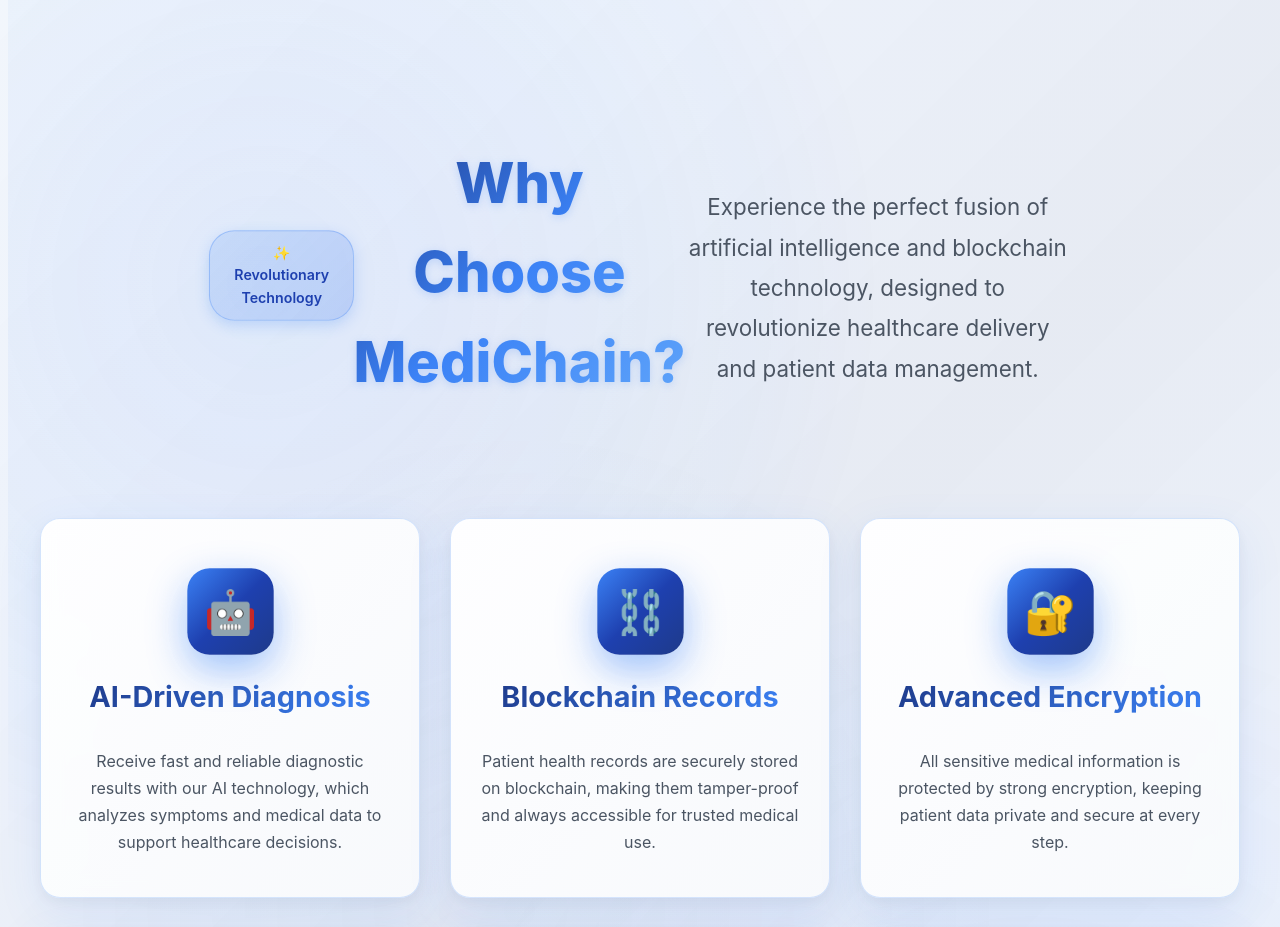
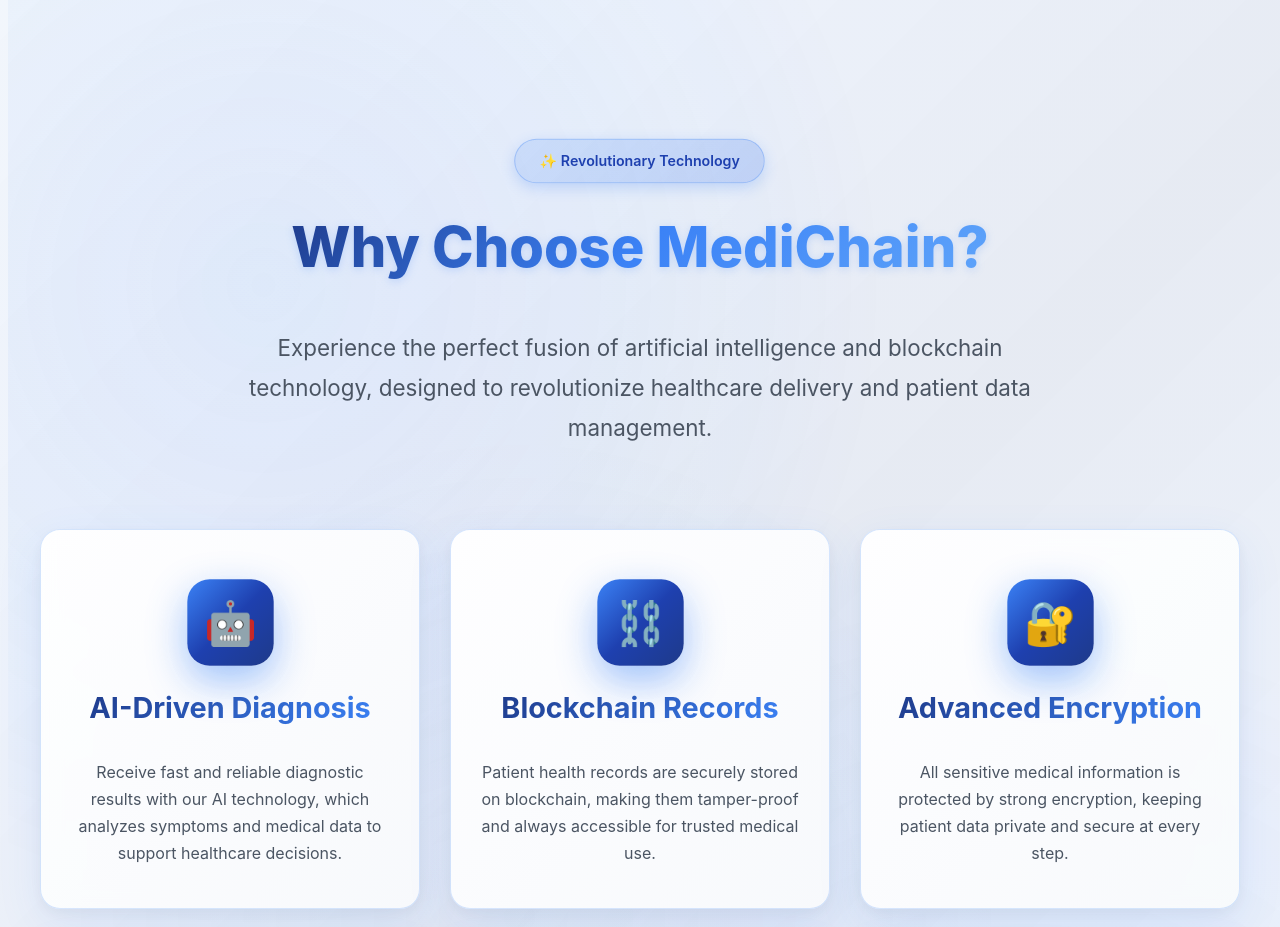
Before and after one commit to curiaz/medichain, a React (Create React App) app: page / in a window 1280 px wide. Shown: the part 2140-3067 px from the top of the page. Built offline with nearby package versions, Linux system fonts and the light colour scheme; no server answers.

Commit message:
Minor Landing Page Mobile View Fixes

```diff
--- a/src/assets/styles/LandingPage.css
+++ b/src/assets/styles/LandingPage.css
@@ -819,6 +819,10 @@ body {
   position: relative;
   z-index: 1;
   animation: fadeInUp 1s ease-out;
+  display: flex;
+  flex-direction: column;
+  align-items: center;
+  gap: 20px;
 }
 
 .landing_features .section-badge {
@@ -829,10 +833,11 @@ body {
   border-radius: 25px;
   font-size: 14px;
   font-weight: 600;
-  margin-bottom: 25px;
+  margin: 0;
   border: 1px solid rgba(59, 130, 246, 0.3);
   box-shadow: 0 4px 12px rgba(59, 130, 246, 0.2);
   animation: badgePulse 3s ease-in-out infinite;
+  order: -1;
 }
 
 .landing_features .section-title {
@@ -842,7 +847,7 @@ body {
   -webkit-background-clip: text;
   -webkit-text-fill-color: transparent;
   background-clip: text;
-  margin-bottom: 30px;
+  margin: 0 0 15px 0;
   animation: titleGlow 3s ease-in-out infinite alternate;
 }
 
```
